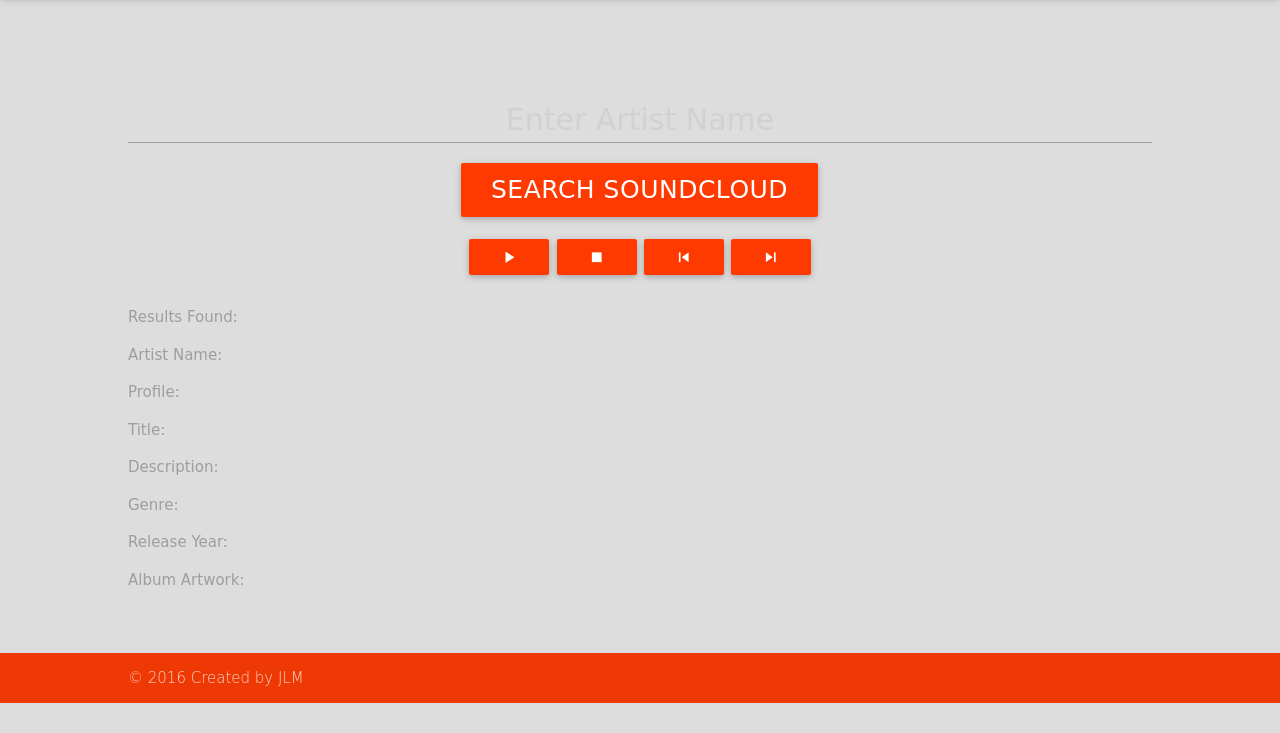
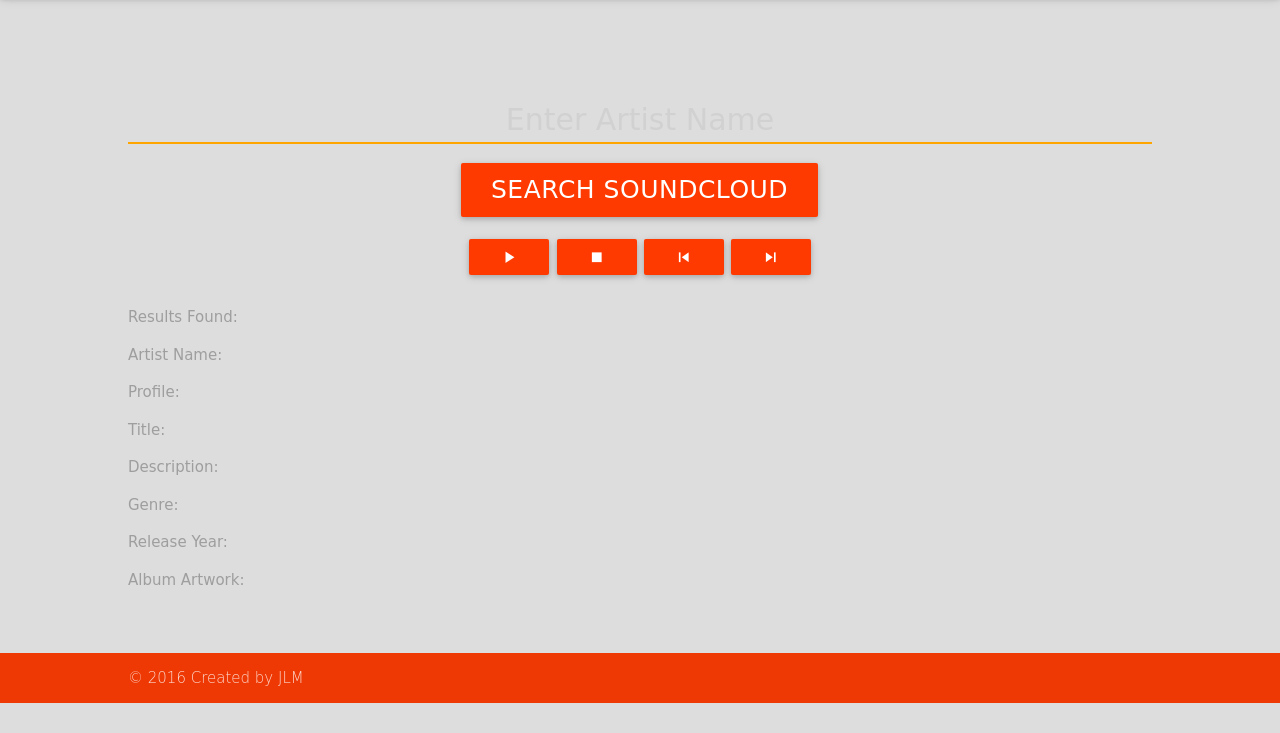
Before and after one commit to justmartin/js-jukebox-soundcloud-api, a plain HTML site: page index.html in a window 1280 px wide. Shown: the part 67-800 px from the top of the page. Drawn offline with nearby package versions, Linux system fonts and the light colour scheme; a script that the page names is missing; a web font is replaced by a local one.

Commit message:
Added autofocus to artist input. Added proper spacing to js.

```diff
--- a/assets/js/script.js
+++ b/assets/js/script.js
@@ -61,7 +61,6 @@
 		i = i + 1;
 	};
 
-
 	SC.stream('/tracks/' + tracklist[i].id).then(function(player){
 		player.play();
 		assign_information(i);
@@ -73,6 +72,7 @@
 	if (i > 0) {
 		i = i - 1;
 	};
+
 	SC.stream('/tracks/' + tracklist[i].id).then(function(player){
 		player.play();
 		assign_information(i);
--- a/index.html
+++ b/index.html
@@ -20,7 +20,7 @@
 	<div class="container">
   		<div class="row center-align">
 	  		<div class="col s12">
-	  			<input type="text" class="validate" id="artist-input" placeholder="Enter Artist Name">
+	  			<input type="text" class="validate" id="artist-input" placeholder="Enter Artist Name" autofocus>
 				<a id="search-sc-button" class="waves-effect waves-light btn-large">Search SoundCloud</a>
 	  		</div>
 	  	</div>
```
